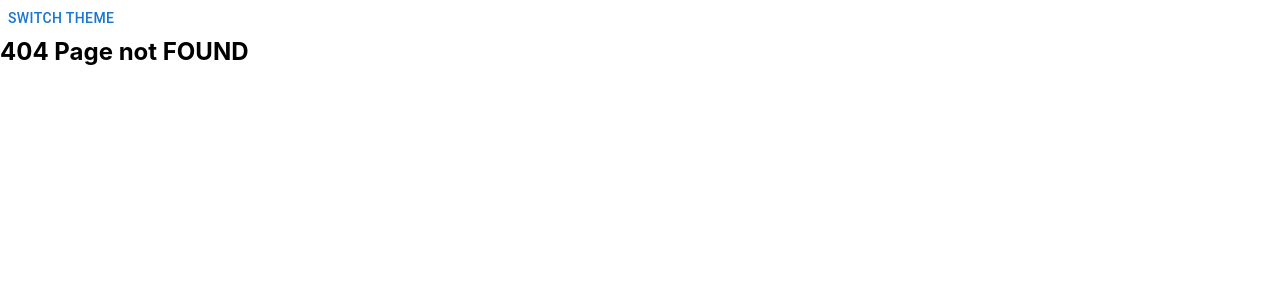
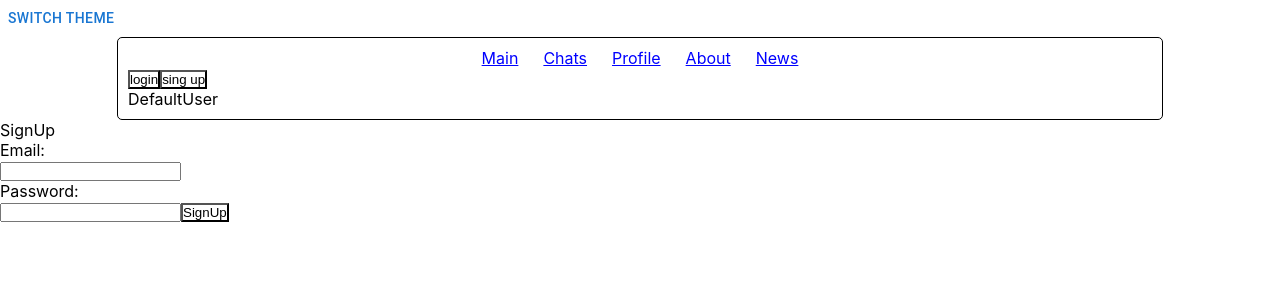
Before and after one commit to ychkydyk/React_GB_Morozov, a React (Create React App) app: page /logout in a window 1280 px wide. Before the commit this address had no page. Shown: the top 300 px of the page. Built offline with nearby package versions, Linux system fonts and the light colour scheme; no server answers.

Commit message:
9lesson(login/logout)

```diff
--- a/package.json
+++ b/package.json
@@ -9,6 +9,7 @@
     "@testing-library/jest-dom": "^5.16.5",
     "@testing-library/react": "^13.4.0",
     "@testing-library/user-event": "^13.5.0",
+    "firebase": "^9.15.0",
     "nanoid": "^4.0.0",
     "prop-types": "^15.8.1",
     "react": "^18.2.0",
--- a/src/App.js
+++ b/src/App.js
@@ -1,8 +1,8 @@
 import { Routes, Route } from "react-router-dom";
-import { useState } from "react"; //хук для использования state
-import { Provider } from 'react-redux' // подключаем чтобы обернуть всё наше приложение в redux
+import {useEffect, useState} from "react"; //хук для использования state
+import { useDispatch} from 'react-redux' // подключаем чтобы обернуть всё наше приложение в redux
 import { PersistGate } from 'redux-persist/integration/react'
-import { store, persistor } from './store'
+import { persistor } from './store'
 import "./index.css";
 
 import { NavBar } from './components/NavBar/NavBar'
@@ -18,22 +18,37 @@ import { darkTheme, lightTheme, GlobalStyles } from "./theme";
 import {NewsPage} from "./Pages/NewsPage";
 import {SingIn} from "./Pages/SingIn";
 import {SignUp} from "./Pages/SignUp";
+import {PrivateRoute} from "./authRoute/PriviteRoute";
+import {firebaseAuth} from "./services/firebase";
+import {auth} from "./store/profile/actions";
 
 
 
 export function App() {
+    const dispatch = useDispatch()
     //тема
     const [theme, setTheme] = useState("light"); // usestate принимакт начальное состояние state
     const switchTheme = () => {
         theme === "light" ? setTheme("dark") : setTheme("light");
     };
 
+    useEffect(() => {
+        const unsubscribe = firebaseAuth.onAuthStateChanged((user) => {
+            if (user) {
+                dispatch(auth(true))
+            } else {
+                dispatch(auth(false))
+            }
+        })
+        return unsubscribe
+    }, [])
+
 // index в route означает, что при гравно урле отрисуется MainPage
     return (
         <ThemeProvider theme={theme === "light" ? lightTheme : darkTheme}>
             <GlobalStyles />
         <>
-            <Provider store={store}>
+
                 <PersistGate persistor={persistor}>
             <UIButton onClick={switchTheme}>Switch Theme</UIButton>
             <Routes>
@@ -42,18 +57,28 @@ export function App() {
                     <Route path="profile" element={<ProfilePage />} />
                     <Route path="news" element={<NewsPage />} />
                     <Route path="about" element={<AboutWithConnect />} />
-                    <Route path="singin" element={<SingIn />} />
-                    <Route path="signup" element={<SignUp />} />
-                    <Route path="chats">
-                        <Route index element={<ChatList  />} />
-                        <Route path=":chatId" element={<ChatsPage />}
+                    <Route path="login" element={<SingIn />} />
+                    <Route path="logout" element={<SignUp />} />
+                    <Route path="chats" element={<PrivateRoute />}>
+                        <Route
+                            index
+                            element={<ChatList/>}
+                        />
+                        <Route
+                            path=":chatId"
+                            element={<ChatsPage />}
                         />
                     </Route>
+                    {/*<Route path="chats">*/}
+                    {/*    <Route index element={<ChatList  />} />*/}
+                    {/*    <Route path=":chatId" element={<ChatsPage />}*/}
+                    {/*    />*/}
+                    {/*</Route>*/}
                 </Route>
                 <Route path="*" element={<h2>404 Page not FOUND</h2>} />
             </Routes>
                 </PersistGate>
-            </Provider>
+
         </>
         </ThemeProvider>
     )
--- a/src/Pages/SignUp.jsx
+++ b/src/Pages/SignUp.jsx
@@ -1,7 +1,62 @@
-import React from 'react'
+import React, { useState } from 'react'
+import { useDispatch } from 'react-redux'
+import { useNavigate } from 'react-router-dom'
+import CircularProgress from '@mui/material/CircularProgress';
+import Box from '@mui/material/Box';
+
+import { signUp } from '../services/firebase'
 
 export function SignUp() {
+  const [inputs, setInputs] = useState({email: '', password: ''})
+  const [error, setError] = useState('')
+  const [loading, setLoading] = useState(false)
+
+  const navigate = useNavigate()
+  const dispatch = useDispatch()
+
+
+  const handleSubmit = async (e) => {
+    e.preventDefault()
+    setError('')
+    setLoading(true)
+    try {
+      await signUp(inputs.email, inputs.password)
+      navigate('/login')
+    } catch (error) {
+      console.log(error)
+      setError(error.message)
+      setInputs({email: '', password: ''})
+    } finally {
+      setLoading(false)
+    }
+  }
+
   return (
-    <div>SignUp</div>
+      <>
+        <div>SignUp</div>
+        <form onSubmit={handleSubmit}>
+          <p>Email:</p>
+          <input
+              type="text"
+              name="email"
+              value={inputs.email}
+              onChange={(e) => setInputs((prev) => ({...prev, [e.target.name]: e.target.value}))}
+          />
+          <p>Password:</p>
+          <input
+              type="text"
+              name="password"
+              value={inputs.password}
+              onChange={(e) => setInputs((prev) => ({...prev, [e.target.name]: e.target.value}))}
+          />
+          <button>SignUp</button>
+        </form>
+        {loading && (
+            <Box sx={{ display: 'flex', justifyContent: 'center' }}>
+              <CircularProgress />
+            </Box>
+        )}
+        {error && <p style={{color: 'red'}}>{error}</p>}
+      </>
   )
 }
--- a/src/Pages/SingIn.jsx
+++ b/src/Pages/SingIn.jsx
@@ -1,24 +1,35 @@
 import React, { useState } from 'react'
 import { useDispatch } from 'react-redux'
 import { useNavigate } from 'react-router-dom'
+import CircularProgress from '@mui/material/CircularProgress';
+import Box from '@mui/material/Box';
 
-import { auth } from '../store/profile/actions'
+import { signIn } from '../services/firebase';
+import {auth} from '../store/profile/actions'
+
 
 export function SingIn() {
-  const [inputs, setInputs] = useState({login: '', password: ''})
+  const [inputs, setInputs] = useState({email: '', password: ''})
   const [error, setError] = useState('')
+  const [loading, setLoading] = useState(false)
 
   const navigate = useNavigate()
   const dispatch = useDispatch()
 
-  const handleSubmit = (e) => {
+  const handleSubmit = async (e) => {
     e.preventDefault()
-    if (inputs.login === 'gb' && inputs.password === 'gb') {
+    setError('')
+    setLoading(true)
+    try {
+      await signIn(inputs.email, inputs.password)
       dispatch(auth(true))
-      navigate('/')
-    } else {
-      setError('Login and password failed')
-      setInputs({login: '', password: ''})
+      navigate('/chats')
+    } catch (error) {
+      console.log(error)
+      setError(error.message)
+      setInputs({email: '', password: ''})
+    } finally {
+      setLoading(false)
     }
   }
 
@@ -26,11 +37,11 @@ export function SingIn() {
       <>
         <div>SingIn</div>
         <form onSubmit={handleSubmit}>
-        <p>Login:</p>
+          <p>Email:</p>
           <input
               type="text"
-          name="login"
-          value={inputs.login}
+              name="email"
+              value={inputs.email}
               onChange={(e) => setInputs((prev) => ({...prev, [e.target.name]: e.target.value}))}
           />
           <p>Password:</p>
@@ -42,6 +53,11 @@ export function SingIn() {
           />
           <button>login</button>
         </form>
+        {loading && (
+            <Box sx={{ display: 'flex', justifyContent: 'center' }}>
+              <CircularProgress />
+            </Box>
+        )}
         {error && <p style={{color: 'red'}}>{error}</p>}
       </>
   )
--- /dev/null
+++ b/src/authRoute/PriviteRoute.js
@@ -0,0 +1,13 @@
+import { useSelector } from 'react-redux';
+import { Navigate, Outlet } from 'react-router-dom';
+import { selectAuth } from '../store/profile/selectors';
+
+export const PrivateRoute = ({ component }) => {
+  const isAuth = useSelector(selectAuth);
+
+  if (!isAuth) {
+    return <Navigate to="/signin" />;
+  }
+
+  return component ? component : <Outlet />;
+};
--- a/src/components/NavBar/NavBar.jsx
+++ b/src/components/NavBar/NavBar.jsx
@@ -1,11 +1,13 @@
 import styles from './NavBar.module.css'
+import * as React from "react";
 
-import { Outlet, NavLink } from "react-router-dom";
+import {Outlet, NavLink, useNavigate} from "react-router-dom";
 import { useSelector } from "react-redux"; // иморт для того чтобы вытащить данные ищ Redux State
 
-import * as React from "react";
 
-export const navigate = [
+import {logOut} from "../../services/firebase";
+
+export const navigates = [
     {
         id:1,
         name: 'Main',
@@ -31,30 +33,46 @@ export const navigate = [
         name: 'News',
         to: '/news'
     },
-    {
-        id: 6,
-        name: 'SingIn',
-        to: '/singin'
-    },
-    {
-        id: 7,
-        name: 'SignUp',
-        to: '/signup'
-    },
+    // {
+    //     id: 6,
+    //     name: 'login',
+    //     to: '/login'
+    // },
+    // {
+    //     id: 7,
+    //     name: 'logout',
+    //     to: '/logout'
+    // },
 ]
 
 export function NavBar() {
-    const name = useSelector((state) => state.profile.name) // присваиваем переменной значение из Redux Store
+    const navigate = useNavigate()
+
+    // const name = useSelector(selectName())
+    // const isAuth = useSelector(selectAuth())
+    const name = useSelector((store) => store.profile.name)
+    const isAuth = useSelector((store) => store.profile.isAuth)
+
+    const handleLogin = () => {
+        navigate('/login')
+    }
+    const handleSignUp = () => {
+        navigate('/logout')
+    }
+    const handleLogout = async () => {
+        await logOut()
+    }
+
     return (
         <>
             <header>
                 <nav className={styles.navbar}>
                     <ul>
-                      {navigate.map((link) =>(
+                        {navigates.map((link) => (
                             <li key={link.id}>
                                 <NavLink
                                     to={link.to}
-                                  style={({isActive})=>({
+                                    style={({ isActive }) => ({
                                         color: isActive ? 'green' : 'blue'
                                     })}
                                 >
@@ -63,7 +81,18 @@ export function NavBar() {
                             </li>
                         ))}
                     </ul>
-                  <h3>user: {name}</h3>
+                    {!isAuth && (
+                        <>
+                            <button onClick={handleLogin}>login</button>
+                            <button onClick={handleSignUp}>sing up</button>
+                        </>
+                    )}
+                    {isAuth && (
+                        <>
+                            <button onClick={handleLogout}>logout</button>
+                        </>
+                    )}
+                    <p>{name}</p>
                 </nav>
             </header>
             <main>
--- a/src/components/NavBar/NavBar.module.css
+++ b/src/components/NavBar/NavBar.module.css
@@ -3,10 +3,12 @@ border: 1px solid black;
     margin: 0 auto;
     padding: 10px;
     border-radius: 5px;
+    max-width: 80%;
 
 
 }
 .navbar ul {
+
     display: flex;
     gap: 25px;
     justify-content: center;
--- a/src/index.css
+++ b/src/index.css
@@ -19,3 +19,7 @@ code {
 ul li {
   list-style-type: none;
 }
+
+.header {
+  max-width: 100%;
+}
--- a/src/index.js
+++ b/src/index.js
@@ -1,14 +1,17 @@
 import React from 'react';
 import ReactDOM from 'react-dom/client';
-import { BrowserRouter } from "react-router-dom";
+import {BrowserRouter} from "react-router-dom";
 import {App} from "./App";
 import './index.css';
+import {store} from "./store";
+import {Provider} from "react-redux";
 
 const root = ReactDOM.createRoot(document.getElementById('root'));
 
 root.render(
-    <BrowserRouter>
-        <App/>
-    </BrowserRouter>
-
+    <Provider store={store}>
+        <BrowserRouter>
+            <App/>
+        </BrowserRouter>
+    </Provider>
 );
--- /dev/null
+++ b/src/services/firebase.js
@@ -0,0 +1,32 @@
+import { initializeApp } from "firebase/app";
+import { getAuth, createUserWithEmailAndPassword, signInWithEmailAndPassword, signOut } from 'firebase/auth'
+import { getDatabase, ref } from "firebase/database";
+
+const firebaseConfig = {
+    apiKey: "AIzaSyA8aODkdqNlqGmw4p_KL27XOG0WNrZDNYs",
+    authDomain: "react-gb-48959.firebaseapp.com",
+    projectId: "react-gb-48959",
+    storageBucket: "react-gb-48959.appspot.com",
+    messagingSenderId: "888599686627",
+    appId: "1:888599686627:web:ab1149bafcc9efe9b444d6"
+};
+
+// Initialize Firebase
+const app = initializeApp(firebaseConfig);
+
+export const firebaseAuth = getAuth(app)
+
+export const signUp = async (email, password) => await createUserWithEmailAndPassword(firebaseAuth, email, password)
+
+export const signIn = async (email, password) => await signInWithEmailAndPassword(firebaseAuth, email, password)
+
+export const logOut = async () => await signOut(firebaseAuth)
+
+const db = getDatabase(app)
+
+export const userRef = ref(db, 'user')
+export const messagesRef = ref(db, 'messages')
+
+export const getChatById = (chatId) => ref(db, `messages/${chatId}`)
+
+export const getMessageListById = (chatId) => ref(db, `messages/${chatId}/messageList`)
--- a/src/store/profile/selectors.js
+++ b/src/store/profile/selectors.js
@@ -1,2 +1,3 @@
 export const selectName = (state) => state.profile.name
 export const selectVisible = (state) => state.profile.visible
+export const selectAuth = (state) => state.profile.isAuth;
```
Also changed, not shown: src/authRoute/PublicRoute.js (added, +14 -0 lines), 1 other file (tests, documents, lock files or other folders). Lines whose indentation alone changed are shown as unchanged.
